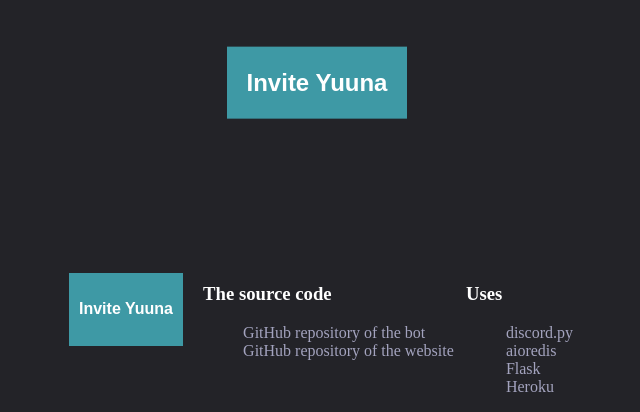
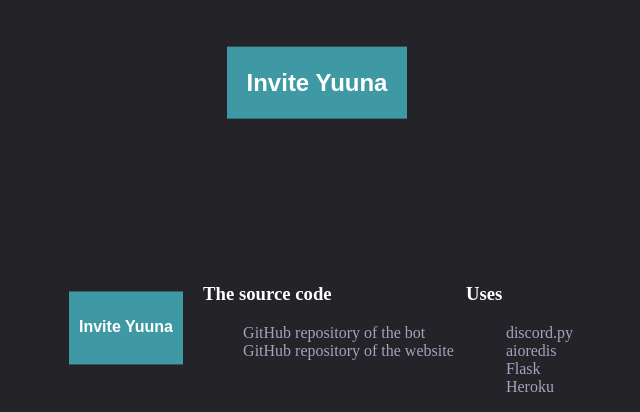
Before and after one commit to Esdia/YuunaWebsite.old, a Flask app: page / in a window 1280 px wide. Shown: the part 388-800 px from the top of the page, without its empty margins (323-963 px from the left). Run offline with Flask 2, Linux system fonts and the light colour scheme; parts of the project's set-up code (start-up, migrations or seed data) failed here and were passed over.

Commit message:
Fix alignment of footer invite button

```diff
--- a/static/skeleton.css
+++ b/static/skeleton.css
@@ -46,6 +46,7 @@ header {
 
 #footer_invite_link {
     height: 50%;
+    transform: translate(0, 25%);
 }
 
 #footer_add_to_server {
```
